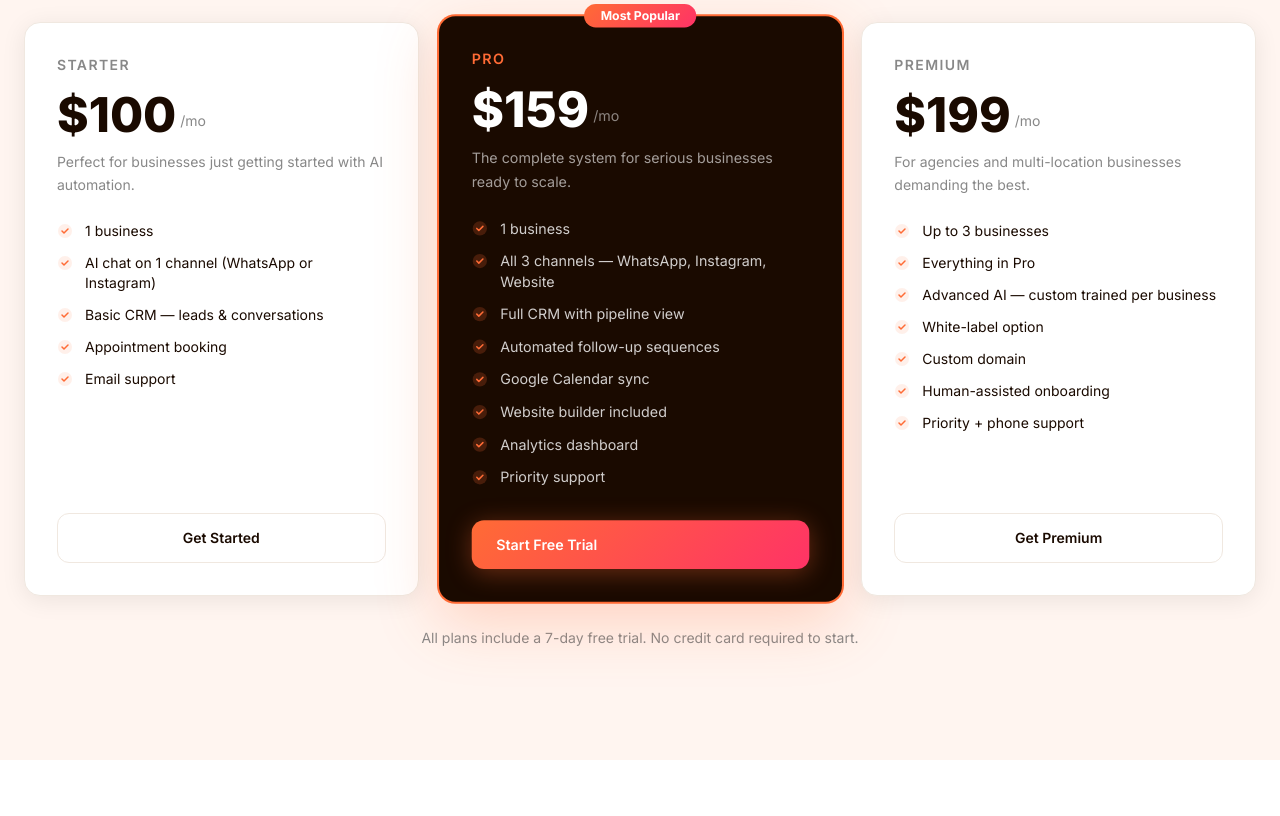
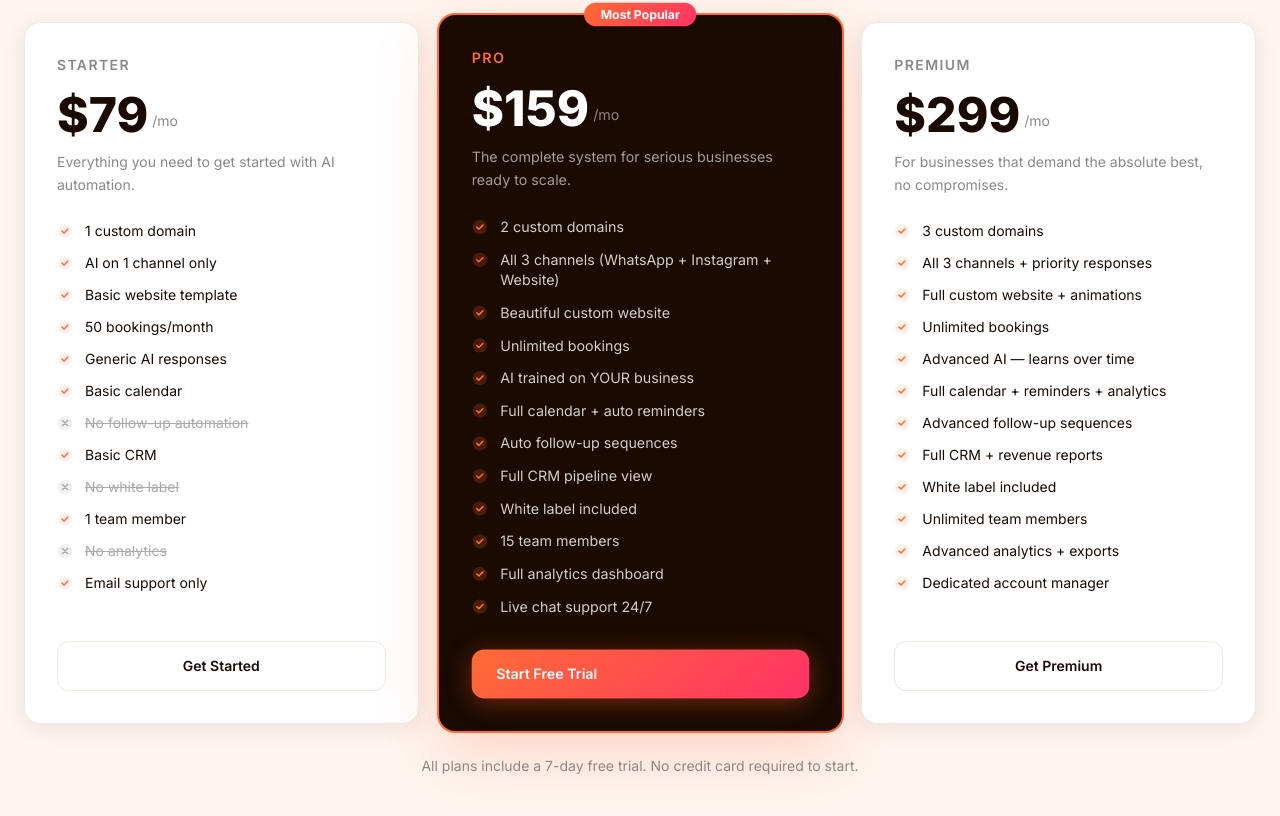
Before and after one commit to ahmedharrabiworks-sys/vela, a Next.js app: page / in a window 1280 px wide. Shown: the part 1224-2040 px from the top of the page. Built offline with nearby package versions, Linux system fonts and the light colour scheme.

Commit message:
feat: update pricing — Starter \, Pro \, Premium \ with full feature lists

```diff
--- a/src/components/landing/Pricing.tsx
+++ b/src/components/landing/Pricing.tsx
@@ -6,15 +6,22 @@ import Link from "next/link";
 const PLANS = [
   {
     name: "Starter",
-    monthly: 100,
-    annual: 80,
-    description: "Perfect for businesses just getting started with AI automation.",
+    monthly: 79,
+    annual: 63,
+    description: "Everything you need to get started with AI automation.",
     features: [
-      "1 business",
-      "AI chat on 1 channel (WhatsApp or Instagram)",
-      "Basic CRM — leads & conversations",
-      "Appointment booking",
-      "Email support",
+      { text: "1 custom domain", included: true },
+      { text: "AI on 1 channel only", included: true },
+      { text: "Basic website template", included: true },
+      { text: "50 bookings/month", included: true },
+      { text: "Generic AI responses", included: true },
+      { text: "Basic calendar", included: true },
+      { text: "No follow-up automation", included: false },
+      { text: "Basic CRM", included: true },
+      { text: "No white label", included: false },
+      { text: "1 team member", included: true },
+      { text: "No analytics", included: false },
+      { text: "Email support only", included: true },
     ],
     cta: "Get Started",
     popular: false,
@@ -25,31 +32,40 @@ const PLANS = [
     annual: 127,
     description: "The complete system for serious businesses ready to scale.",
     features: [
-      "1 business",
-      "All 3 channels — WhatsApp, Instagram, Website",
-      "Full CRM with pipeline view",
-      "Automated follow-up sequences",
-      "Google Calendar sync",
-      "Website builder included",
-      "Analytics dashboard",
-      "Priority support",
+      { text: "2 custom domains", included: true },
+      { text: "All 3 channels (WhatsApp + Instagram + Website)", included: true },
+      { text: "Beautiful custom website", included: true },
+      { text: "Unlimited bookings", included: true },
+      { text: "AI trained on YOUR business", included: true },
+      { text: "Full calendar + auto reminders", included: true },
+      { text: "Auto follow-up sequences", included: true },
+      { text: "Full CRM pipeline view", included: true },
+      { text: "White label included", included: true },
+      { text: "15 team members", included: true },
+      { text: "Full analytics dashboard", included: true },
+      { text: "Live chat support 24/7", included: true },
     ],
     cta: "Start Free Trial",
     popular: true,
   },
   {
     name: "Premium",
-    monthly: 199,
-    annual: 159,
-    description: "For agencies and multi-location businesses demanding the best.",
+    monthly: 299,
+    annual: 239,
+    description: "For businesses that demand the absolute best, no compromises.",
     features: [
-      "Up to 3 businesses",
-      "Everything in Pro",
-      "Advanced AI — custom trained per business",
-      "White-label option",
-      "Custom domain",
-      "Human-assisted onboarding",
-      "Priority + phone support",
+      { text: "3 custom domains", included: true },
+      { text: "All 3 channels + priority responses", included: true },
+      { text: "Full custom website + animations", included: true },
+      { text: "Unlimited bookings", included: true },
+      { text: "Advanced AI — learns over time", included: true },
+      { text: "Full calendar + reminders + analytics", included: true },
+      { text: "Advanced follow-up sequences", included: true },
+      { text: "Full CRM + revenue reports", included: true },
+      { text: "White label included", included: true },
+      { text: "Unlimited team members", included: true },
+      { text: "Advanced analytics + exports", included: true },
+      { text: "Dedicated account manager", included: true },
     ],
     cta: "Get Premium",
     popular: false,
@@ -135,7 +151,7 @@ export default function Pricing() {
                     <span className={`text-sm mb-2 ${plan.popular ? "text-white/50" : "text-[#888888]"}`}>/mo</span>
                   </div>
                   {annual && (
-                    <p className="text-xs text-[#FF6B35] font-medium">
+                    <p className={`text-xs font-medium ${plan.popular ? "text-[#FF6B35]" : "text-[#FF6B35]"}`}>
                       Save ${(plan.monthly - plan.annual) * 12}/year
                     </p>
                   )}
@@ -146,12 +162,21 @@ export default function Pricing() {
 
                 <ul className="flex flex-col gap-3 flex-1 mb-8">
                   {plan.features.map((feat) => (
-                    <li key={feat} className="flex items-start gap-3">
-                      <svg width="16" height="16" viewBox="0 0 16 16" fill="none" className="mt-0.5 shrink-0">
-                        <circle cx="8" cy="8" r="7" fill={plan.popular ? "rgba(255,107,53,0.2)" : "rgba(255,107,53,0.1)"} />
-                        <path d="M5 8l2 2 4-4" stroke="#FF6B35" strokeWidth="1.5" strokeLinecap="round" strokeLinejoin="round" />
-                      </svg>
-                      <span className={`text-sm ${plan.popular ? "text-white/80" : "text-[#1A0A00]"}`}>{feat}</span>
+                    <li key={feat.text} className="flex items-start gap-3">
+                      {feat.included ? (
+                        <svg width="16" height="16" viewBox="0 0 16 16" fill="none" className="mt-0.5 shrink-0">
+                          <circle cx="8" cy="8" r="7" fill={plan.popular ? "rgba(255,107,53,0.2)" : "rgba(255,107,53,0.1)"} />
+                          <path d="M5 8l2 2 4-4" stroke="#FF6B35" strokeWidth="1.5" strokeLinecap="round" strokeLinejoin="round" />
+                        </svg>
+                      ) : (
+                        <svg width="16" height="16" viewBox="0 0 16 16" fill="none" className="mt-0.5 shrink-0">
+                          <circle cx="8" cy="8" r="7" fill="rgba(0,0,0,0.06)" />
+                          <path d="M5.5 5.5l5 5M10.5 5.5l-5 5" stroke="#aaaaaa" strokeWidth="1.5" strokeLinecap="round" />
+                        </svg>
+                      )}
+                      <span className={`text-sm ${feat.included ? (plan.popular ? "text-white/80" : "text-[#1A0A00]") : "text-[#aaaaaa] line-through"}`}>
+                        {feat.text}
+                      </span>
                     </li>
                   ))}
                 </ul>
```
